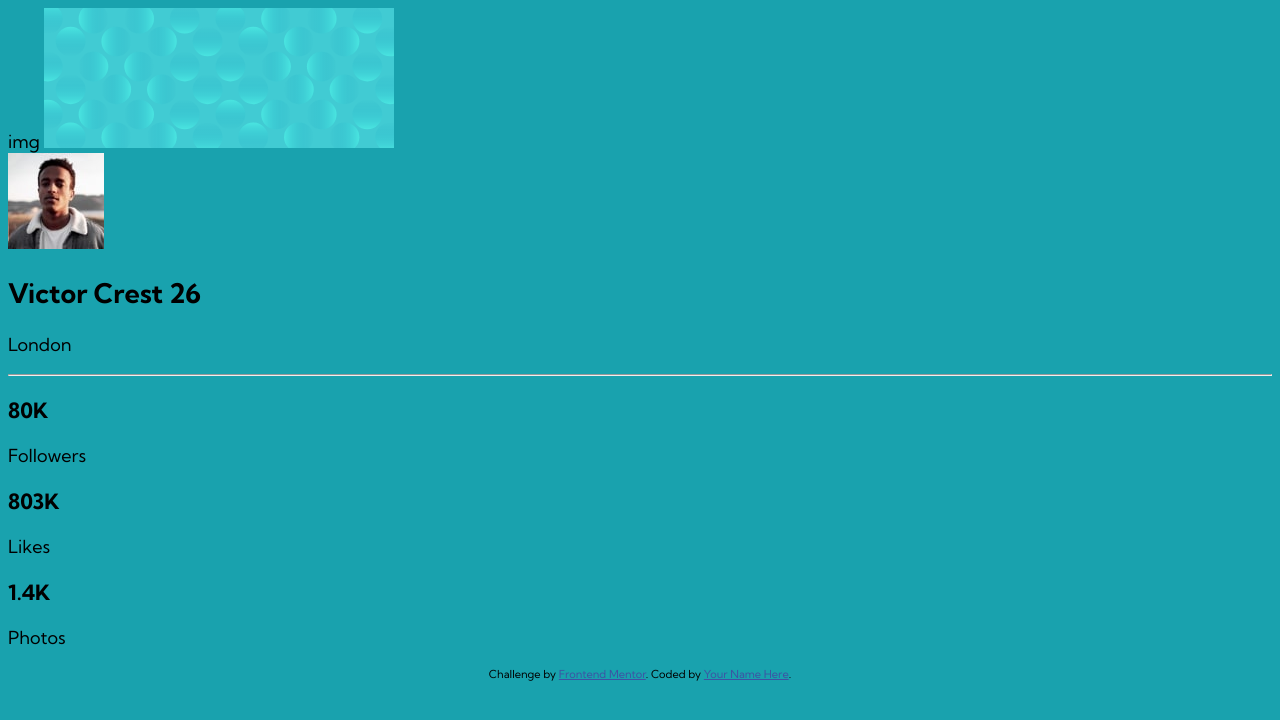
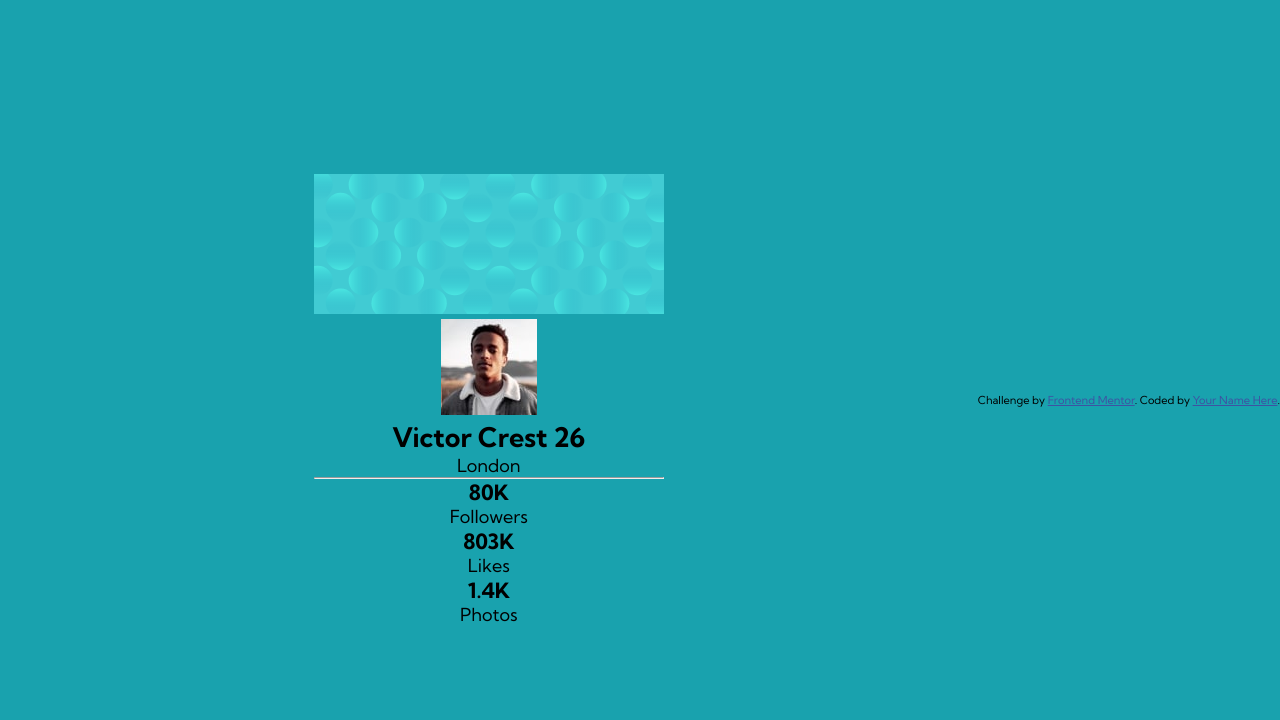
Before and after one commit to thelastmedici/profile-card-component, a plain HTML site: page index.html in a window 1280 px wide. Drawn offline with Linux system fonts and the light colour scheme.

Commit message:
updated style

```diff
--- a/index.html
+++ b/index.html
@@ -10,14 +10,23 @@
 
   <!-- Feel free to remove these styles or customise in your own stylesheet 👍 -->
   <style>
+    *{
+      margin:0;
+      padding: 0;
+      box-sizing:border-box;
+    }
     body{
       background-color:hsl(185, 75%, 39%);
       font-family: 'Kumbh Sans', sans-serif;
       font-size: 18px;
+      display:flex;
+      align-items:center;
+      min-height: 100vh;
     }
 
    #container{
-
+    margin:0 auto;
+    text-align: center;
    }
     .attribution { font-size: 11px; text-align: center; }
     .attribution a { color: hsl(228, 45%, 44%); }
@@ -29,7 +38,6 @@
 <body>
   <div id="container">
     <div class="stat-card">
-      img
       <img src="./images/bg-pattern-card.svg" alt="card-pattern">
       <div class="profile">
         <img src="./images/image-victor.jpg" alt="image-victor">
```
